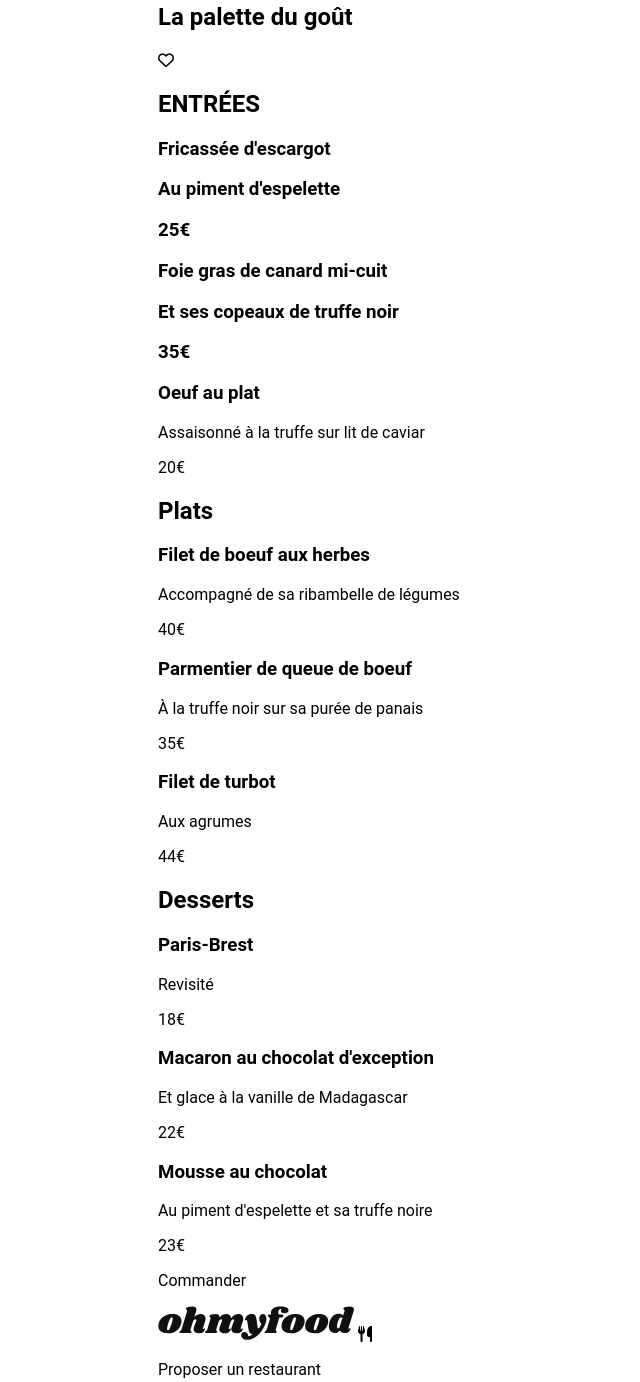
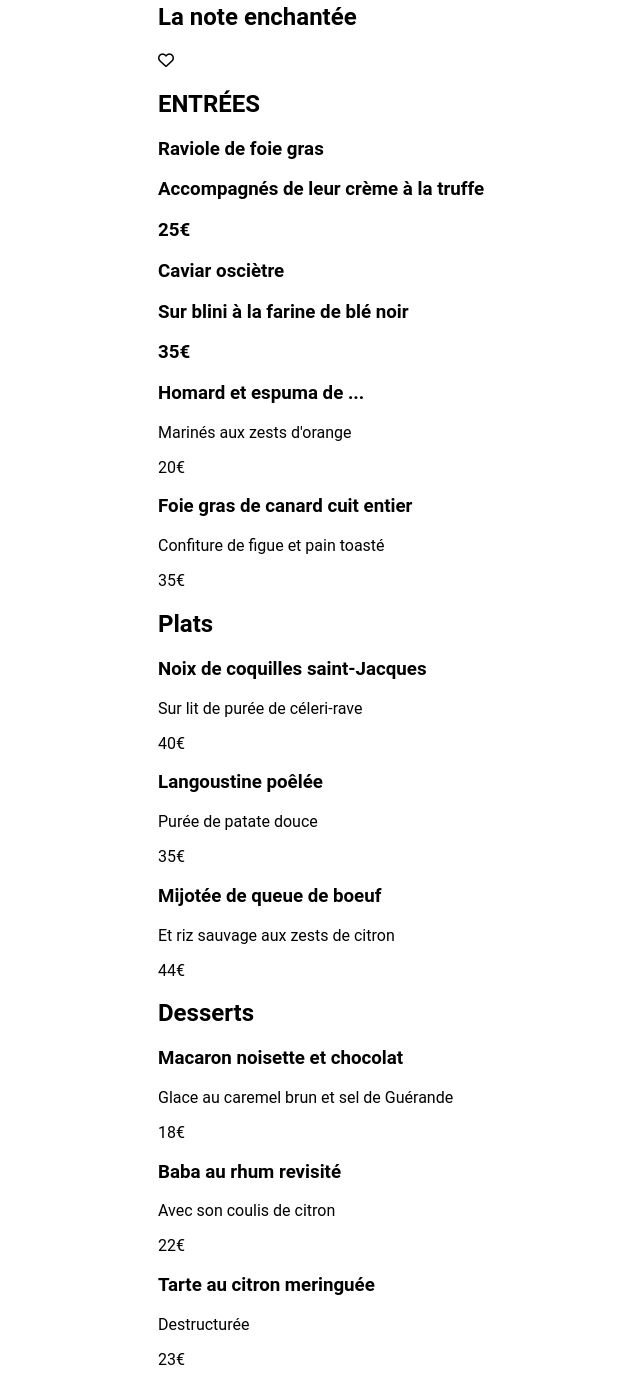
Before and after one commit to Xbongaerts/Projet3, a plain HTML site: page Projet3/pages3.html in a window 1280 px wide. Shown: the part 193-1575 px from the top of the page, without its empty margins (286-926 px from the left). Drawn offline with Linux system fonts and the light colour scheme; a web font is replaced by a local one.

Commit message:
Update pages3.html

```diff
--- a/Projet3/pages3.html
+++ b/Projet3/pages3.html
@@ -17,64 +17,69 @@
                 <img src="./assets/images/logo/ohmyfood.png" alt="logo ohmyfood" />
             </header>
             <main>
-                <img src="./assets/images/restaurants/jay-wennington-N_Y88TWmGwA-unsplash.jpg" alt="restaurant la palette du gout" />
+                <img src="./assets/images/restaurants/stil-u2Lp8tXIcjw-unsplash.jpg" alt="restaurant la note enchantée" />
             </main>
             <section>
                 <div class="titre-menu">
-                    <h1>La palette du goût</h1>
+                    <h1>La note enchantée</h1>
                     <i class="fa-regular fa-heart"></i>
                 </div>
                 <div class="entree">
                     <h2>ENTRÉES</h2>
                     <div class="txt-menu">
-                        <h3>Fricassée d'escargot<h3>
-                        <p>Au piment d'espelette</p>
+                        <h3>Raviole de foie gras<h3>
+                        <p>Accompagnés de leur crème à la truffe</p>
                         <p>25€</p>
                     </div>
                     <div class="txt-menu">
-                        <h3>Foie gras de canard mi-cuit<h3>
-                        <p>Et ses copeaux de truffe noir</p>
+                        <h3>Caviar osciètre<h3>
+                        <p>Sur blini à la farine de blé noir</p>
                         <p>35€</p>
                     </div>
                     <div class="txt-menu">
-                        <h3>Oeuf au plat</h3>
-                        <p>Assaisonné à la truffe sur lit de caviar</p>
+                        <h3>Homard et espuma de ...</h3>
+                        <p>Marinés aux zests d'orange</p>
                         <p>20€</p>
+                    </div>
+                    <div class="txt-menu">
+                        <h3>Foie gras de canard cuit entier</h3>
+                        <p>Confiture de figue et pain toasté</p>
+                        <p>35€</p>
                     </div>
                 </div>
                 <div class="plats">
                     <h2>Plats</h2>
                     <div class="txt-menu">
-                        <h3>Filet de boeuf aux herbes</h3>
-                        <p>Accompagné de sa ribambelle de légumes</p>
+                        <h3>Noix de coquilles saint-Jacques</h3>
+                        <p>Sur lit de purée de céleri-rave</p>
                         <p>40€</p>
                     </div>
                     <div class="txt-menu">
-                        <h3>Parmentier de queue de boeuf</h3>
-                        <p>À la truffe noir sur sa purée de panais</p>
+                        <h3>Langoustine poêlée</h3>
+                        <p>Purée de patate douce</p>
                         <p>35€</p>
                     </div>
                     <div class="txt-menu">
-                        <h3>Filet de turbot</h3>
-                        <p>Aux agrumes</p>
+                        <h3>Mijotée de queue de boeuf</h3>
+                        <p>Et riz sauvage aux zests de citron</p>
                         <p>44€</p>
                     </div>
                 </div>
                 <div class="Desserts">
                     <h2>Desserts</h2>
                     <div class="txt-menu">
-                        <h3>Paris-Brest</h3>
-                        <p>Revisité</p>
+                        <h3>Macaron noisette et chocolat</h3>
+                        <p>Glace au caremel brun et sel de Guérande</p>
                         <p>18€</p>
                     </div>
                     <div class="txt-menu">
-                        <h3>Macaron au chocolat d'exception</h3>
-                        <p>Et glace à la vanille de Madagascar</p>
+                        <h3>Baba au rhum revisité</h3>
+                        <p>Avec son coulis de citron</p>
                         <p>22€</p>
                     </div>
                     <div class="txt-menu">
-                        <h3>Mousse au chocolat</h3>
-                        <p>Au piment d'espelette et sa truffe noire</p>
+                        <h3>Tarte au citron meringuée</h3>
+                        <p>Destructurée</p>
                         <p>23€</p>
                     </div>
                 </div>
```
